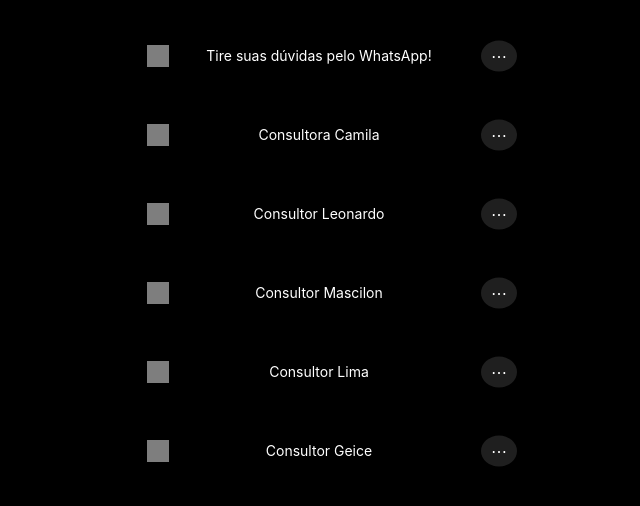
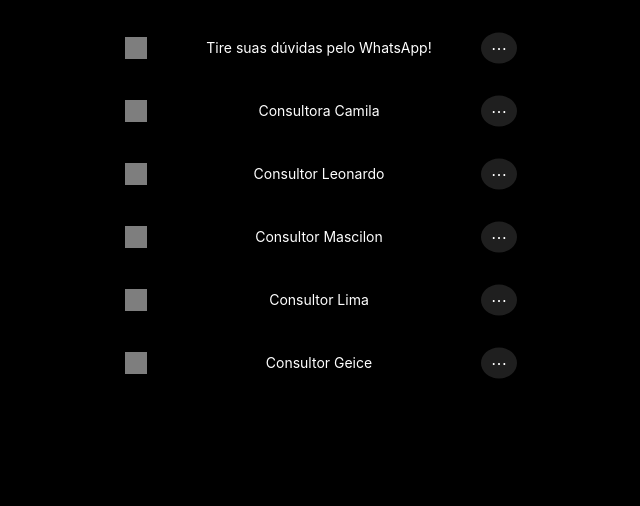
Before and after one commit to mariacoelh/Tony-Construcoes, a plain HTML site: page index.html in a window 1280 px wide. Shown: the part 122-628 px from the top of the page, without its empty margins (321-961 px from the left). Drawn offline with Linux system fonts and the light colour scheme; grey boxes are pictures that could not be loaded.

Commit message:
Update index.html

```diff
--- a/index.html
+++ b/index.html
@@ -20,19 +20,18 @@
 .consultor {
   background: transparent;
   border-radius: 10px;
-  padding: 18px 22px;
+  padding: 0; /* Removido o padding externo */
+  width: 100%; /* Largura máxima */
   position: relative;
   display: flex;
-  align-items: center;
-  gap: 10px;
+  align-items: stretch; /* Ocupa altura igual entre filhos */
   box-shadow: none;
   transition: all 0.25s ease;
-  /* Removido o border */
 }
 .consultor:hover {
   transform: translateY(-2px);
-  background-color: rgba(252, 75, 8, 0.15); /* laranja claro preenchendo */
-  box-shadow: 0 0 0 2px #FC4B08, 0 0 18px #FC4B08; /* sombra forte preenchendo o botão */
+  background-color: rgba(252, 75, 8, 0.15);
+  box-shadow: 0 0 0 2px #FC4B08, 0 0 18px #FC4B08;
 }
 
 
@@ -40,32 +39,29 @@
   flex: 1;
   text-decoration: none;
   color: #fff;
+  font-size: 14px;
+  padding: 16px 24px;
   display: flex;
   align-items: center;
   justify-content: center;
-  font-size: 14px; /* menor fonte */
-  padding: 8px 20px; /* mais espaçamento interno */
 }
 
-  .main-link{ flex:1; text-decoration:none; color:inherit; display:flex; align-items:center; justify-content:center; position:relative; padding:6px 28px; }
-
-  .whatsapp-icon {
+.whatsapp-icon {
   position: absolute;
   left: 16px;
   width: 22px;
   height: 22px;
   opacity: 0.8;
-  transition: opacity 0.14s ease;
-  }
+}
   .consultor:hover .whatsapp-icon{ opacity:1 }
 
   /* menu 3 pontinhos */
-  .menu-btn {
+.menu-btn {
   position: absolute;
   right: 12px;
   top: 50%;
   transform: translateY(-50%);
-  background: #1f1f1f; /* bolinha escura */
+  background: #1f1f1f;
   border: none;
   cursor: pointer;
   padding: 6px 10px;
@@ -73,7 +69,6 @@
   color: #fff;
   border-radius: 50%;
   box-shadow: 0 0 4px rgba(0,0,0,0.3);
-  opacity: 1;
 }
 
   .consultor:hover .menu-btn{ opacity:1 }
```
